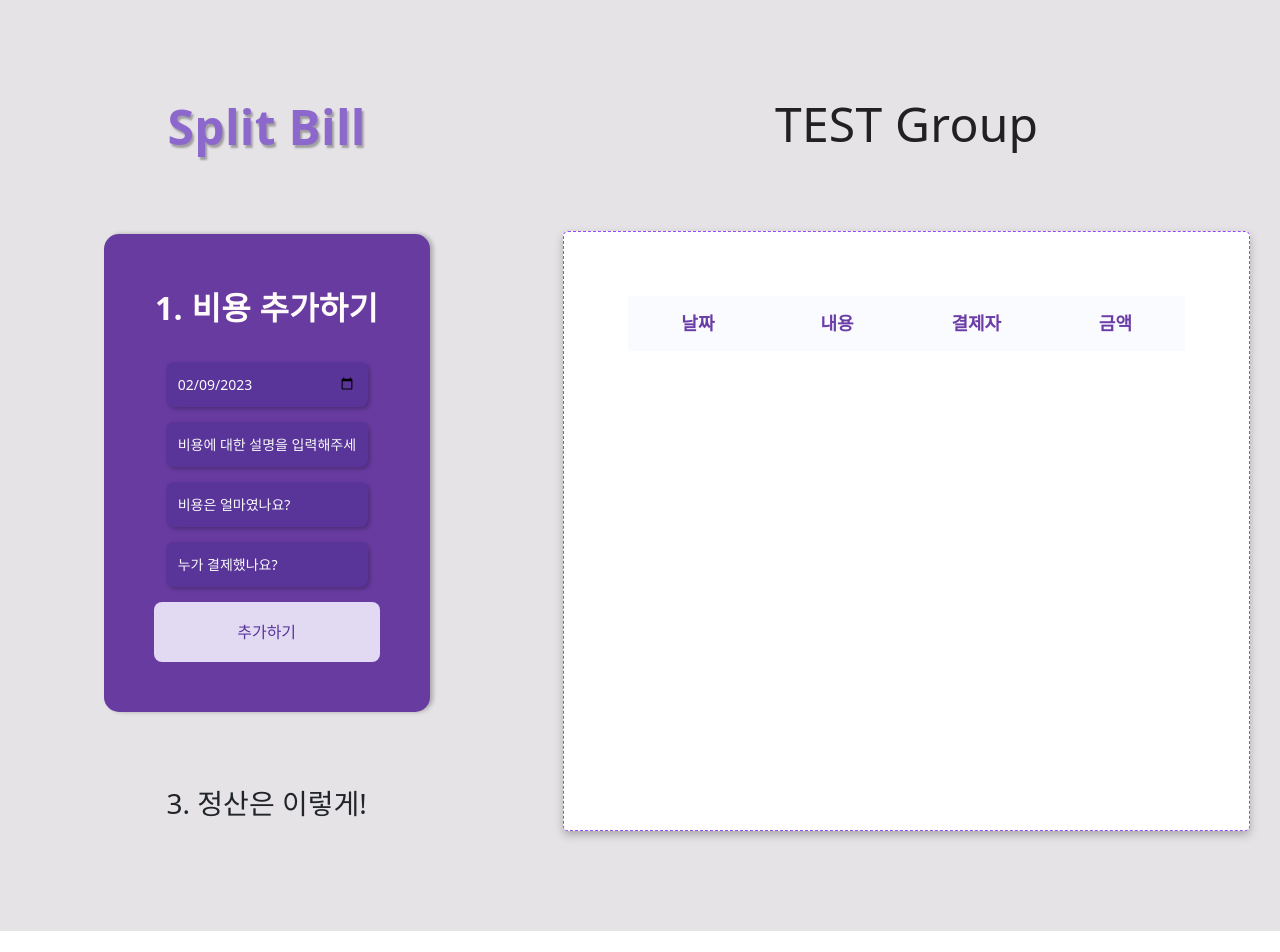
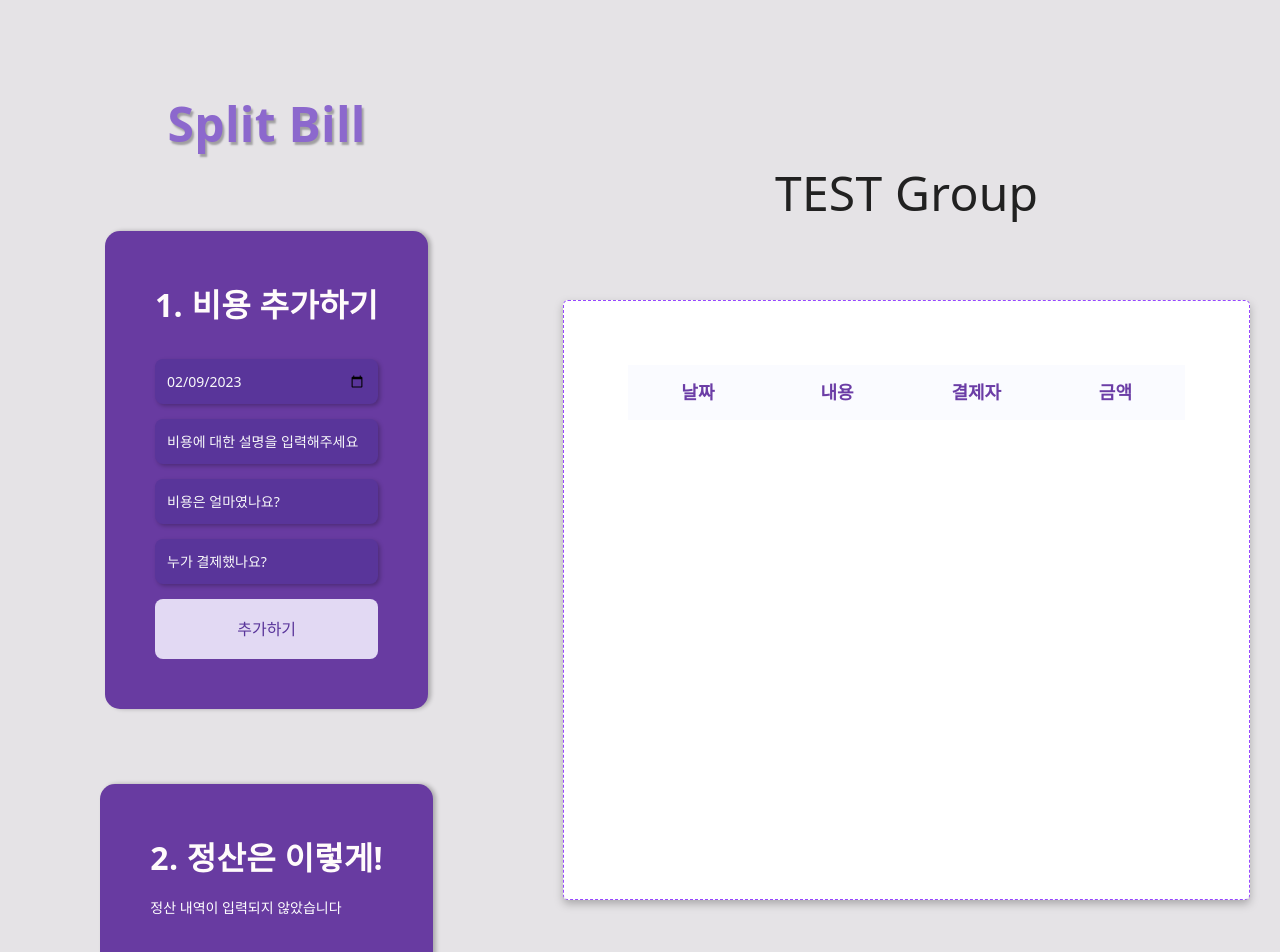
Before and after one commit to michaelhur/split-bill, a React (Create React App) app: page /expenses in a window 1280 px wide. Shown: the top 952 px of the page. Before the commit the page ends 931 px from the top, so only its background shows below. Built offline with nearby package versions, Linux system fonts and the light colour scheme; the HTML template or start-up script is replaced by a standard one.

Commit message:
feat: 비용 정산 컴포넌트 스타일링

```diff
--- a/src/components/AddExpenseForm.jsx
+++ b/src/components/AddExpenseForm.jsx
@@ -61,17 +61,17 @@ export const AddExpenseForm = () => {
                 onSubmit={handleSubmit}>
                 <StyledTitle>1. 비용 추가하기</StyledTitle>
                 <StyledRow>
-                    <Form.Group>
+                    <StyledFormGroup>
                         <Form.Control
                             type="date"
                             name="expenseDate"
                             value={date}
                             onChange={(e) => setDate(e.target.value)}
                             placeholder="결제한 날짜를 선택해주세요."/>
-                    </Form.Group>
+                    </StyledFormGroup>
                 </StyledRow>
                 <StyledRow>
-                    <Form.Group>
+                    <StyledFormGroup>
                         <Form.Control
                             type="text"
                             name="expenseDescription"
@@ -84,10 +84,10 @@ export const AddExpenseForm = () => {
                             type="invalid"
                             data-valid={isDescValid}
                         >비용 내용을 입력해주셔야 합니다.</Form.Control.Feedback>
-                    </Form.Group>
+                    </StyledFormGroup>
                 </StyledRow>
                 <StyledRow>
-                    <Form.Group>
+                    <StyledFormGroup>
                         <Form.Control
                             type="number"
                             name="expenseAmount"
@@ -101,10 +101,10 @@ export const AddExpenseForm = () => {
                             type="invalid"
                             data-valid={isAmountValid}
                         >금액을 입력해주셔야 합니다.</Form.Control.Feedback>
-                    </Form.Group>
+                    </StyledFormGroup>
                 </StyledRow>
                 <StyledRow>
-                    <Form.Group>
+                    <StyledFormGroup>
                         <Form.Select
                             className="form-control"
                             name="expensePayer"
@@ -128,7 +128,7 @@ export const AddExpenseForm = () => {
                             type="invalid"
                             data-valid={isPayerValid}
                         >결제자를 선택해주셔야 합니다.</Form.Control.Feedback>
-                    </Form.Group>
+                    </StyledFormGroup>
                 </StyledRow>
                 <StyledRow>
                     <StyledSubmitButton type="submit">추가하기</StyledSubmitButton>
@@ -194,6 +194,10 @@ const StyledRow = styled(Row)`
   width: 100%;
 `
 
+const StyledFormGroup = styled(Form.Group)`
+  padding: 0;
+`
+
 const StyledSubmitButton = styled(Button).attrs({
     type: "submit"
 })`
--- a/src/components/ExpenseMain.jsx
+++ b/src/components/ExpenseMain.jsx
@@ -50,6 +50,10 @@ const LeftPane = styled(Col)`
   gap: 75px;
 
   align-content: stretch;
+
+  @media screen and (max-width: 600px) {
+    padding: 32px;
+  }
 `
 
 const RightPane = styled(Col)`
@@ -59,6 +63,11 @@ const RightPane = styled(Col)`
   align-items: center;
   padding: 100px 30px;
   gap: 75px;
+
+  @media screen and (max-width: 600px) {
+    padding: 32px;
+    width: 100%;
+  }
 `
 
 const StyledGroupName = styled.h1`
--- a/src/components/ExpenseTable.jsx
+++ b/src/components/ExpenseTable.jsx
@@ -82,7 +82,7 @@ const StyledTableHeader = styled.thead`
   }
 
   @media screen and (max-width: 600px) {
-    font-size: 4vw;
+    font-size: 14px;
     line-height: 10px;
 
     th {
@@ -112,7 +112,7 @@ const StyledTableBody = styled.tbody`
     width: 100%;
 
     @media screen and (max-width: 600px) {
-      font-size: 4vw;
+      font-size: 12px;
       line-height: 20px;
     }
   }
--- a/src/components/SettlementSummary.jsx
+++ b/src/components/SettlementSummary.jsx
@@ -2,6 +2,7 @@ import React from 'react';
 import {useRecoilValue} from 'recoil';
 import {expensesState} from '../state/expenses';
 import {groupMembersState} from '../state/groupMembers';
+import styled from 'styled-components';
 
 export const calculateMinimumTransaction = (expenses, members, amountPerPerson) => {
     const minTransactions = []
@@ -92,15 +93,16 @@ export const SettlementSummary = () => {
     const minimumTransaction = calculateMinimumTransaction(expenses, members, splitAmount)
 
     return (
-        <>
+        <StyledWrapper>
             <div>
-                <h3>3. 정산은 이렇게!</h3>
+                <StyledTitle>2. 정산은 이렇게!</StyledTitle>
+                <StyledResultWrapper>
                     {totalExpenseAmount > 0 && totalMembersCount > 0
                         ? (
                             <>
                                 <span>{totalMembersCount} 명이 총 {totalExpenseAmount}원 지출</span>
                                 <span>한 사람당 {splitAmount}원</span>
-                            <ul>
+                                <StyledUl>
                                     {minimumTransaction.map(({sender, receiver, amount}, index) => {
                                         return(
                                             <li key={`transaction-${index}`}>
@@ -108,11 +110,62 @@ export const SettlementSummary = () => {
                                             </li>
                                         )
                                     })}
-                            </ul>
+                                </StyledUl>
                             </>
                         )
-                    : ''}
+                        : <span>정산 내역이 입력되지 않았습니다</span>}
+                </StyledResultWrapper>
             </div>
-        </>
+        </StyledWrapper>
     );
 };
+
+const StyledWrapper = styled.div`
+  padding: 50px;
+  background-color: #683BA1;
+  box-shadow: 3px 0 4px rgba(0, 0, 0, 0.25);
+  border-radius: 15px;
+`
+
+const StyledTitle = styled.h3`
+  color: #FFFBFB;
+  text-align: center;
+  font-weight: 700;
+  font-size: 32px;
+  line-height: 48px;
+  letter-spacing: 0.25px;
+  margin-bottom: 15px;
+
+  @media screen and (max-width: 600px) {
+    font-size: 8vw;
+  }
+`
+
+const StyledResultWrapper = styled.div`
+  display: flex;
+  flex-direction: column;
+  justify-content: flex-start;
+  align-items: flex-start;
+  width: 100%;
+
+  gap: 8px;
+
+  font-size: 14px;
+  color: white;
+`
+
+const StyledUl = styled.ul`
+  font-weight: 600;
+  line-height: 200%;
+  list-style-type: disclosure-closed;
+
+  li::marker {
+    animation: blinker 1.5s linear infinite;
+  }
+
+  @keyframes blinker {
+    50% {
+      opacity: 0;
+    }
+  }
+`
```
Lines whose indentation alone changed are shown as unchanged.
